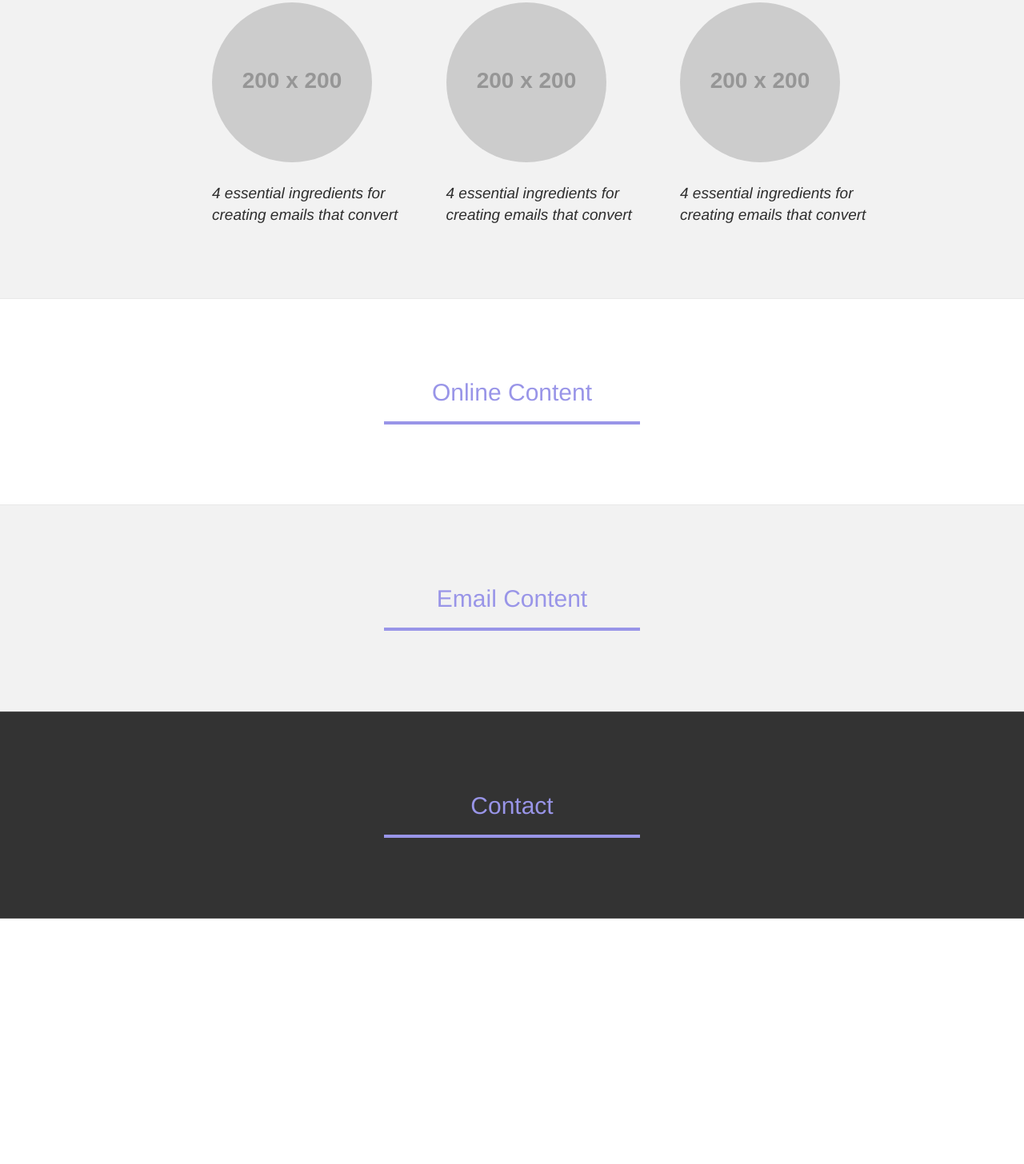
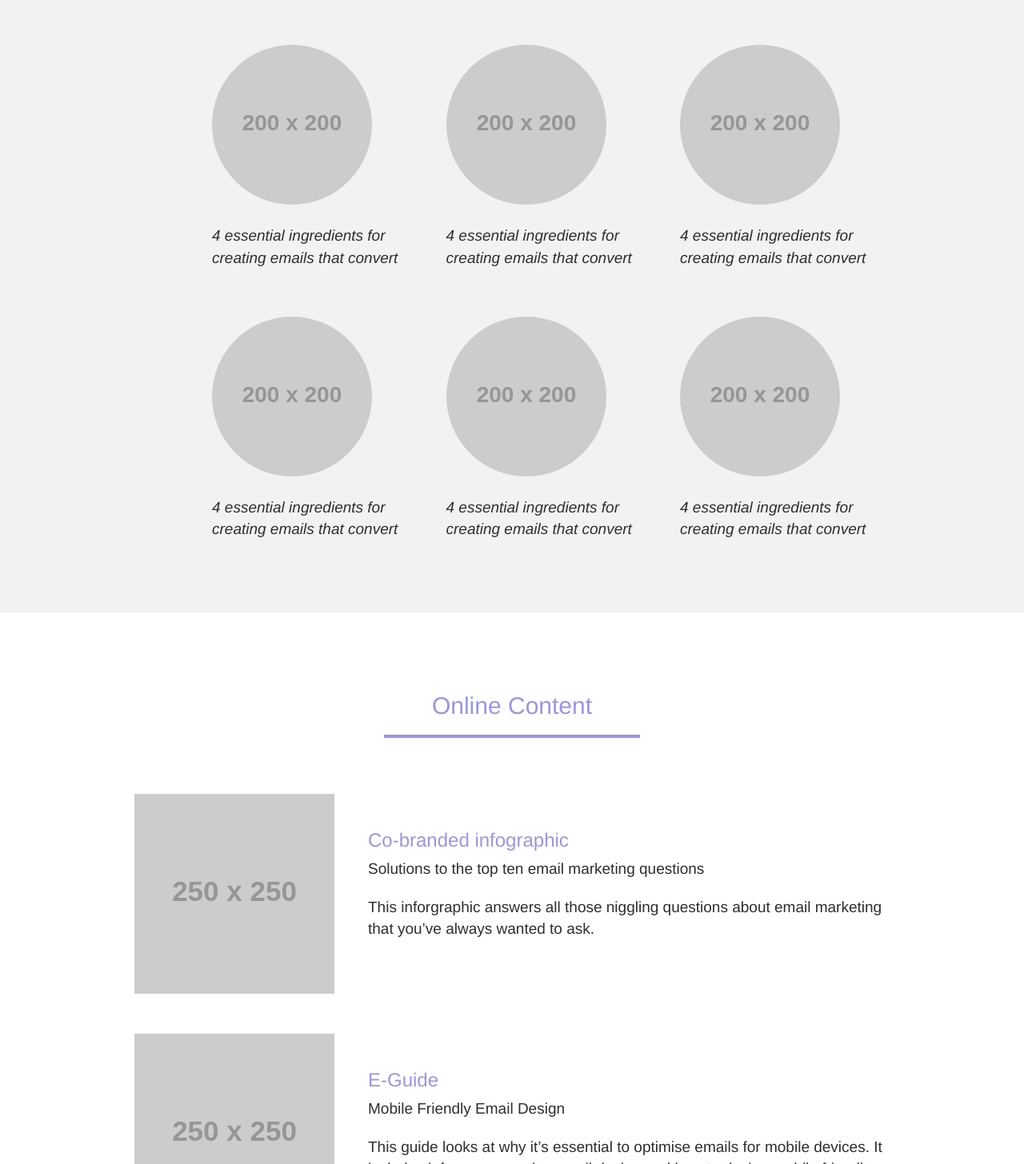
Before and after one commit to theHarvester/kelly-newbery-portfolio, a website: page index.html in a window 1280 px wide. Shown: the part 3245-4701 px from the top of the page at 80% size. Before the commit the page ends 4394 px from the top, so only its background shows below. Drawn offline with nearby package versions, Linux system fonts and the light colour scheme; placeholder pictures from the web are drawn by us.

Commit message:
Added more content

```diff
--- a/index.html
+++ b/index.html
@@ -136,26 +136,22 @@
             </div>
             <div class="row row-space-above-sm">
                 <div class="col-md-offset-0 col-md-3">
-                    <img class="img-responsive img-circle"
-                         src="https://static.pexels.com/photos/1171/person-apple-laptop-notebook.jpg"/>
+                    <img src="http://placehold.it/250x250" class="img-responsive img-circle">
                     <hr>
                     <p class="_lead" style="font-style: italic">Easy email marketing for small business</p>
                 </div>
                 <div class="col-md-offset-0 col-md-3">
-                    <img class="img-responsive img-circle"
-                         src="https://static.pexels.com/photos/6414/rucola-young-argula-sproutus.jpg"/>
+                    <img src="http://placehold.it/250x250" class="img-responsive img-circle">
                     <hr>
                     <p class="_lead" style="font-style: italic">Grow your business with email marketing</p>
                 </div>
                 <div class="col-md-offset-0 col-md-3">
-                    <img class="img-responsive img-circle"
-                         src="https://static.pexels.com/photos/1171/person-apple-laptop-notebook.jpg"/>
+                    <img src="http://placehold.it/250x250" class="img-responsive img-circle">
                     <hr>
                     <p class="_lead" style="font-style: italic">Boost sales with email marketing</p>
                 </div>
                 <div class="col-md-offset-0 col-md-3">
-                    <img class="img-responsive img-circle"
-                         src="https://static.pexels.com/photos/1171/person-apple-laptop-notebook.jpg"/>
+                    <img src="http://placehold.it/250x250" class="img-responsive img-circle">
                     <hr>
                     <p class="_lead" style="font-style: italic">Latest trends in email marketing</p>
                 </div>
@@ -206,6 +202,7 @@
             <div class="row row-space-above-sm">
                 <div class="col-md-offset-2 col-md-3">
                     <img src="http://placehold.it/200x200" class="img-responsive img-circle">
+
                     <p class="description row-space-above-xs">
                         4 essential ingredients for creating emails that convert
                     </p>
@@ -213,6 +210,7 @@
 
                 <div class="col-md-offset-0 col-md-3">
                     <img src="http://placehold.it/200x200" class="img-responsive img-circle">
+
                     <p class="description row-space-above-xs">
                         4 essential ingredients for creating emails that convert
                     </p>
@@ -220,6 +218,32 @@
 
                 <div class="col-md-offset-0 col-md-3">
                     <img src="http://placehold.it/200x200" class="img-responsive img-circle">
+
+                    <p class="description row-space-above-xs">
+                        4 essential ingredients for creating emails that convert
+                    </p>
+                </div>
+            </div>
+            <div class="row row-space-above-sm">
+                <div class="col-md-offset-2 col-md-3">
+                    <img src="http://placehold.it/200x200" class="img-responsive img-circle">
+
+                    <p class="description row-space-above-xs">
+                        4 essential ingredients for creating emails that convert
+                    </p>
+                </div>
+
+                <div class="col-md-offset-0 col-md-3">
+                    <img src="http://placehold.it/200x200" class="img-responsive img-circle">
+
+                    <p class="description row-space-above-xs">
+                        4 essential ingredients for creating emails that convert
+                    </p>
+                </div>
+
+                <div class="col-md-offset-0 col-md-3">
+                    <img src="http://placehold.it/200x200" class="img-responsive img-circle">
+
                     <p class="description row-space-above-xs">
                         4 essential ingredients for creating emails that convert
                     </p>
@@ -236,6 +260,26 @@
                         <h2>Online Content</h2>
                     </div>
                     <hr>
+                </div>
+            </div>
+            <div class="row row-space-above-sm">
+                <div class="col-md-offset-1 col-md-3">
+                    <img src="http://placehold.it/250x250" class="img-responsive">
+                </div>
+                <div class="col-md-offset-0 col-md-7 row-space-above-xs">
+                    <h3>Co-branded infographic</h3>
+                    <p class="lead">Solutions to the top ten email marketing questions</p>
+                    <p>This inforgraphic answers all those niggling questions about email marketing that you’ve always wanted to ask. </p>
+                </div>
+            </div>
+            <div class="row row-space-above-sm">
+                <div class="col-md-offset-1 col-md-3">
+                    <img src="http://placehold.it/250x250" class="img-responsive">
+                </div>
+                <div class="col-md-offset-0 col-md-7 row-space-above-xs">
+                    <h3>E-Guide</h3>
+                    <p class="lead">Mobile Friendly Email Design</p>
+                    <p>This guide looks at why it’s essential to optimise emails for mobile devices. It includes info on responsive email design and how to design mobile friendly emails (without HTML code). Plus heaps of inspirational examples.</p>
                 </div>
             </div>
         </div>
```
